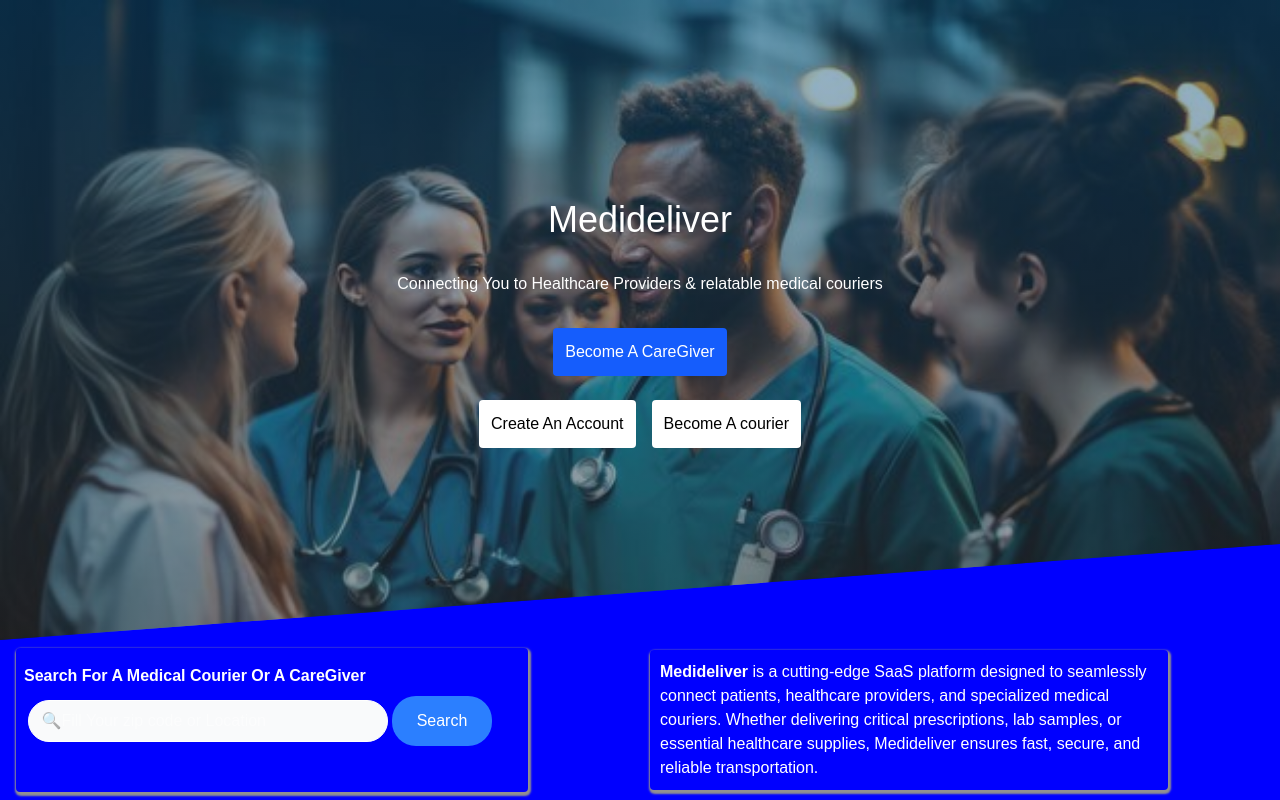
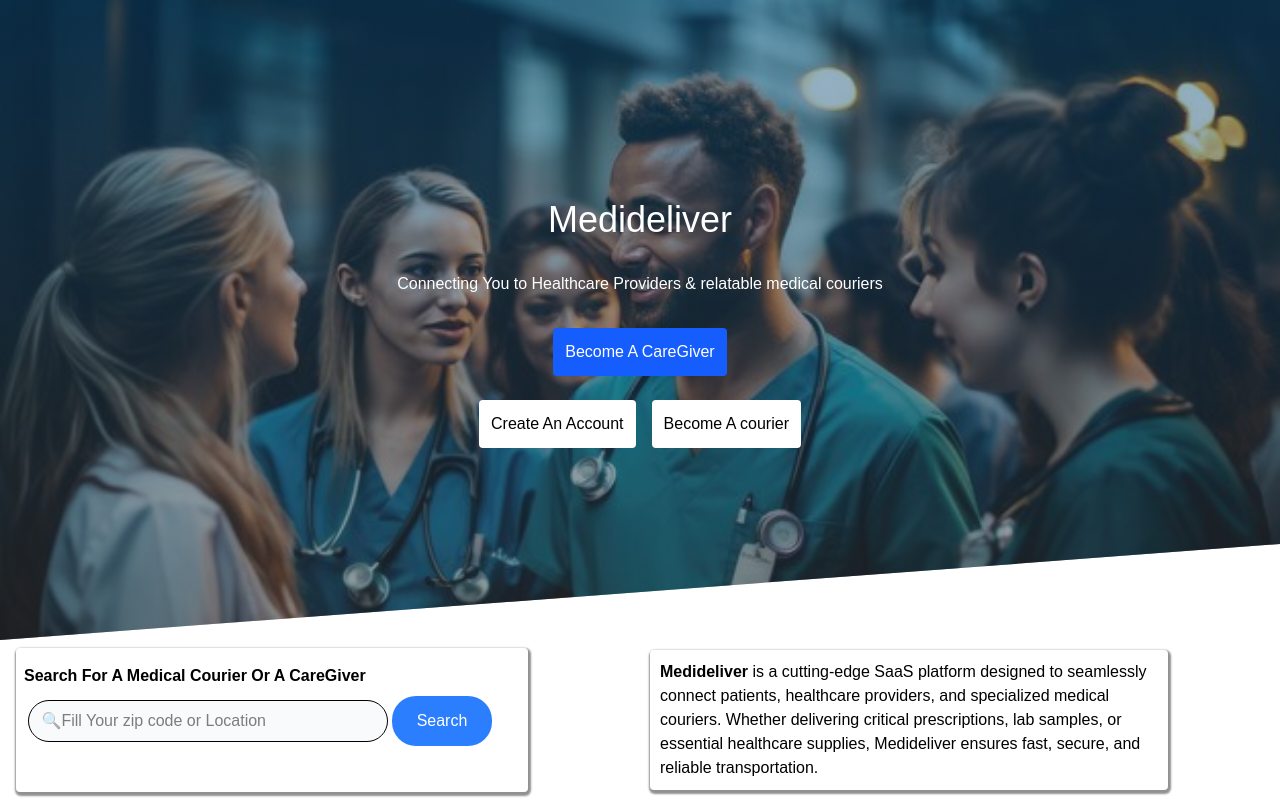
Before and after one commit to MUNACHIW/Medideliver, a Next.js app: page / in a window 1280 px wide. Shown: the top 800 px of the page. Built offline with nearby package versions, Linux system fonts and the light colour scheme.

Commit message:
design update

```diff
--- a/src/app/globals.css
+++ b/src/app/globals.css
@@ -1,8 +1,8 @@
 @import "tailwindcss";
 
 :root {
-  --background:blue;
-  --foreground:#ffffff ;
+  --background:#fff;
+  --foreground: black;
 }
 
 @theme inline {
```
